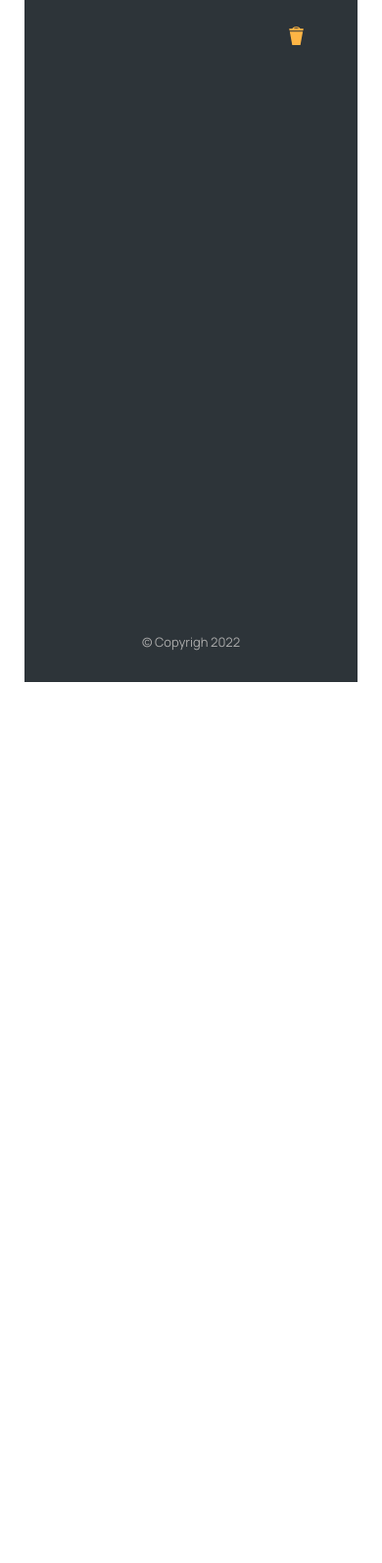
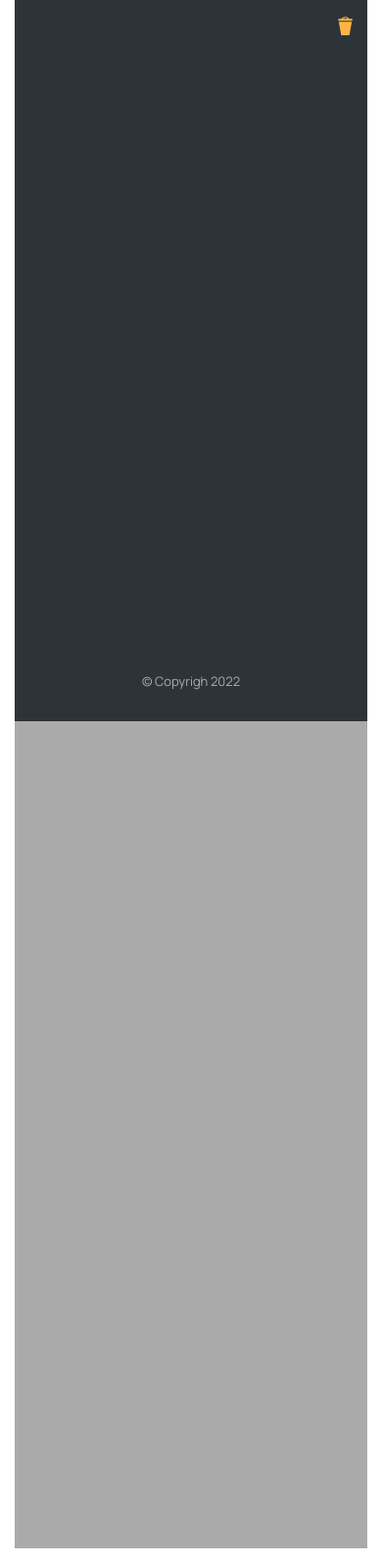
Before and after one commit to omima618/Mapty-application, a plain HTML site: page index.html in a window 390 px wide. Shown: the part 123-1718 px from the top of the page at 98% size. Before the commit the page ends 844 px from the top, so only its background shows below. Drawn offline with nearby package versions, Linux system fonts and the light colour scheme.

Commit message:
edit responsive

```diff
--- a/index.html
+++ b/index.html
@@ -24,6 +24,7 @@
 </head>
 
 <body>
+  <main>
     <div class="sidebar">
       <img src="logo.png" alt="Logo" class="logo" />
       <div class="delete" title="Remove all workouts">
@@ -67,6 +68,7 @@
       </p>
     </div>
     <div id="map"></div>
+  </main>
   <div class="message-overlay hidden">
     <div class="message-container">
       <div class="message-logo">
--- a/style.css
+++ b/style.css
@@ -25,13 +25,9 @@ body {
     color: var(--color-light--2);
     font-weight: 400;
     line-height: 1.6;
-    height: 100vh;
     overscroll-behavior-y: none;
-
     background-color: #fff;
     padding: 2.5rem;
-
-    display: flex;
 }
 
 /* GENERAL */
@@ -39,10 +35,15 @@ a:link,
 a:visited {
     color: var(--color-brand--1);
 }
-
+/* MAIN */
+main {
+    width: 100%;
+    display: flex;
+}
 /* SIDEBAR */
 .sidebar {
-    flex-basis: 50rem;
+    width: 35%;
+    height: 100vh;
     background-color: var(--color-dark--1);
     padding: 3rem 5rem 3rem 5rem;
     display: flex;
@@ -69,12 +70,13 @@ a:visited {
     position: relative;
     background-color: var(--color-dark--2);
     border-radius: 5px;
-    padding: 1.5rem 2.25rem;
+    padding: 1.5rem 1rem;
     margin-bottom: 1.75rem;
     cursor: pointer;
     display: grid;
     grid-template-columns: 1fr 1fr 1fr 1fr;
-    gap: 0.75rem 1.5rem;
+    gap: 0.75rem 1rem;
+    overflow-x: auto;
 }
 .workout--running {
     border-left: 5px solid var(--color-brand--2);
@@ -123,7 +125,6 @@ a:visited {
     border-radius: 5px;
     padding: 1.5rem 2.75rem;
     margin-bottom: 1.75rem;
-
     display: grid;
     grid-template-columns: 1fr 1fr;
     gap: 0.5rem 2.5rem;
@@ -196,11 +197,42 @@ a:visited {
 
 /* MAP */
 #map {
-    flex: 1;
-    height: 100%;
+    width: 65%;
+    height: 100vh;
     background-color: var(--color-light--1);
 }
-
+/* responsive */
+@media (max-width: 1200px) {
+    .sidebar {
+        width: 50%;
+    }
+    #map {
+        width: 50%;
+    }
+}
+@media (max-width: 991px) {
+    main {
+        flex-direction: column;
+    }
+    .sidebar {
+        width: 100%;
+        padding: 3rem 1rem 3rem 1rem;
+    }
+    #map {
+        width: 100%;
+    }
+}
+@media (max-width: 767px) {
+    body {
+        padding: 1.5rem;
+    }
+    .sidebar {
+        padding: 3rem 1rem 3rem 1rem;
+    }
+    .form {
+        gap: 0.5rem 1rem;
+    }
+}
 /* Popup width is defined in JS using options */
 .leaflet-popup .leaflet-popup-content-wrapper {
     background-color: var(--color-dark--1);
```
Lines whose indentation alone changed are shown as unchanged.
